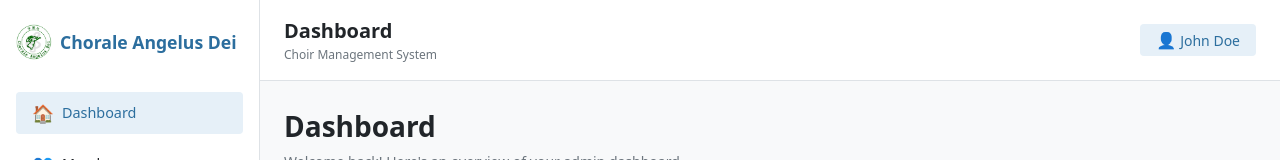
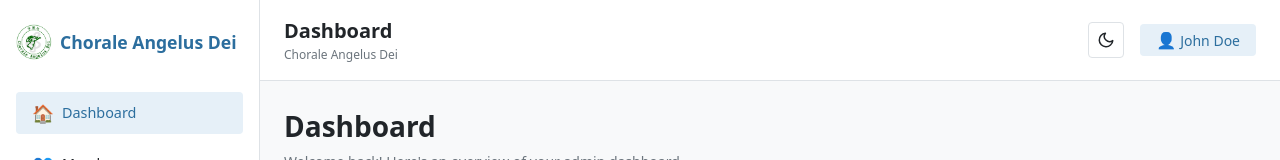
Before and after one commit to Joyeuxe-25/choir-management, a Next.js app: page /dashboard in a window 1280 px wide. Shown: the top 160 px of the page. Built offline with nearby package versions, Linux system fonts and the light colour scheme.

Commit message:
add dark mode with SVG toggle icons

```diff
--- a/app/layout.tsx
+++ b/app/layout.tsx
@@ -1,6 +1,7 @@
 import type { Metadata } from 'next';
 import '../styles/globals.css';
 import '../styles/variables.css';
+import { ThemeProvider } from '@/context/ThemeContext';
 
 export const metadata: Metadata = {
   title: 'Chorale Angelus Dei',
@@ -17,7 +18,11 @@ export default function RootLayout({
 }) {
   return (
     <html lang="en">
-      <body>{children}</body>
+      <body>
+        <ThemeProvider>
+          {children}
+        </ThemeProvider>
+      </body>
     </html>
   );
 }
--- a/components/layout/Header.tsx
+++ b/components/layout/Header.tsx
@@ -1,14 +1,18 @@
 'use client';
 import { usePathname } from 'next/navigation';
 import { useRole } from '@/context/RoleContext';
+import ThemeToggle from './ThemeToggle';
 import styles from './Header.module.css';
 
-export default function Header({ onMenuClick }: { onMenuClick: () => void }) {
+interface HeaderProps {
+  onMenuClick: () => void;
+}
+
+export default function Header({ onMenuClick }: HeaderProps) {
   const pathname = usePathname();
   const { role } = useRole();
   const pageTitle = pathname.split('/').pop() || 'Dashboard';
   const title = pageTitle.charAt(0).toUpperCase() + pageTitle.slice(1);
-
 
   return (
     <header className={styles.header}>
@@ -16,10 +20,11 @@ export default function Header({ onMenuClick }: { onMenuClick: () => void }) {
         <button className={styles.menuButton} onClick={onMenuClick}>☰</button>
         <div>
           <h1 className={styles.title}>{title}</h1>
-          <p className={styles.subtitle}>Choir Management System</p>
+          <p className={styles.subtitle}>Chorale Angelus Dei</p>
         </div>
       </div>
       <div className={styles.right}>
+        <ThemeToggle />
         <div className={styles.user}>
           <span className={styles.avatar}>👤</span>
           <span className={styles.name}>John Doe</span>
--- /dev/null
+++ b/components/layout/ThemeToggle.module.css
@@ -0,0 +1,20 @@
+.toggle {
+  display: flex;
+  align-items: center;
+  justify-content: center;
+  background: none;
+  border: 1px solid var(--color-border);
+  border-radius: var(--radius-sm);
+  padding: var(--spacing-xs) var(--spacing-sm);
+  cursor: pointer;
+  color: var(--color-text);
+  transition: all 0.2s;
+  width: 36px;
+  height: 36px;
+}
+
+.toggle:hover {
+  background-color: var(--color-primary-light);
+  border-color: var(--color-primary);
+  color: var(--color-primary);
+}
--- /dev/null
+++ b/components/layout/ThemeToggle.tsx
@@ -0,0 +1,58 @@
+'use client';
+import { useTheme } from '@/context/ThemeContext';
+import styles from './ThemeToggle.module.css';
+
+const SunIcon = () => (
+  <svg
+    xmlns="http://www.w3.org/2000/svg"
+    width="18"
+    height="18"
+    viewBox="0 0 24 24"
+    fill="none"
+    stroke="currentColor"
+    strokeWidth="2"
+    strokeLinecap="round"
+    strokeLinejoin="round"
+  >
+    <circle cx="12" cy="12" r="5" />
+    <line x1="12" y1="1" x2="12" y2="3" />
+    <line x1="12" y1="21" x2="12" y2="23" />
+    <line x1="4.22" y1="4.22" x2="5.64" y2="5.64" />
+    <line x1="18.36" y1="18.36" x2="19.78" y2="19.78" />
+    <line x1="1" y1="12" x2="3" y2="12" />
+    <line x1="21" y1="12" x2="23" y2="12" />
+    <line x1="4.22" y1="19.78" x2="5.64" y2="18.36" />
+    <line x1="18.36" y1="5.64" x2="19.78" y2="4.22" />
+  </svg>
+);
+
+const MoonIcon = () => (
+  <svg
+    xmlns="http://www.w3.org/2000/svg"
+    width="18"
+    height="18"
+    viewBox="0 0 24 24"
+    fill="none"
+    stroke="currentColor"
+    strokeWidth="2"
+    strokeLinecap="round"
+    strokeLinejoin="round"
+  >
+    <path d="M21 12.79A9 9 0 1 1 11.21 3 7 7 0 0 0 21 12.79z" />
+  </svg>
+);
+
+export default function ThemeToggle() {
+  const { theme, toggleTheme } = useTheme();
+
+  return (
+    <button
+      className={styles.toggle}
+      onClick={toggleTheme}
+      aria-label="Toggle dark mode"
+      title={theme === 'dark' ? 'Switch to light mode' : 'Switch to dark mode'}
+    >
+      {theme === 'dark' ? <SunIcon /> : <MoonIcon />}
+    </button>
+  );
+}
--- /dev/null
+++ b/context/ThemeContext.tsx
@@ -0,0 +1,41 @@
+'use client';
+import { createContext, useContext, useEffect, useState, ReactNode } from 'react';
+
+type Theme = 'light' | 'dark';
+
+interface ThemeContextType {
+  theme: Theme;
+  toggleTheme: () => void;
+}
+
+const ThemeContext = createContext<ThemeContextType | undefined>(undefined);
+
+export const ThemeProvider = ({ children }: { children: ReactNode }) => {
+  const [theme, setTheme] = useState<Theme>('light');
+
+  useEffect(() => {
+    const saved = localStorage.getItem('theme') as Theme | null;
+    const preferred = saved || (window.matchMedia('(prefers-color-scheme: dark)').matches ? 'dark' : 'light');
+    setTheme(preferred);
+    document.documentElement.setAttribute('data-theme', preferred);
+  }, []);
+
+  const toggleTheme = () => {
+    const next = theme === 'light' ? 'dark' : 'light';
+    setTheme(next);
+    localStorage.setItem('theme', next);
+    document.documentElement.setAttribute('data-theme', next);
+  };
+
+  return (
+    <ThemeContext.Provider value={{ theme, toggleTheme }}>
+      {children}
+    </ThemeContext.Provider>
+  );
+};
+
+export const useTheme = () => {
+  const context = useContext(ThemeContext);
+  if (!context) throw new Error('useTheme must be used within ThemeProvider');
+  return context;
+};
--- a/styles/variables.css
+++ b/styles/variables.css
@@ -26,3 +26,20 @@
   --shadow-sm: 0 1px 2px rgba(0,0,0,0.05);
   --shadow-md: 0 4px 6px rgba(0,0,0,0.05);
 }
+
+[data-theme='dark'] {
+  --color-primary: #4a9fd4;
+  --color-primary-dark: #2c6e9e;
+  --color-primary-light: #1a2e3d;
+  --color-secondary: #9ca3af;
+  --color-accent: #e9a23b;
+
+  --color-bg: #0f172a;
+  --color-surface: #1e293b;
+  --color-border: #334155;
+  --color-text: #f1f5f9;
+  --color-text-muted: #94a3b8;
+
+  --shadow-sm: 0 1px 2px rgba(0,0,0,0.3);
+  --shadow-md: 0 4px 6px rgba(0,0,0,0.3);
+}
```
